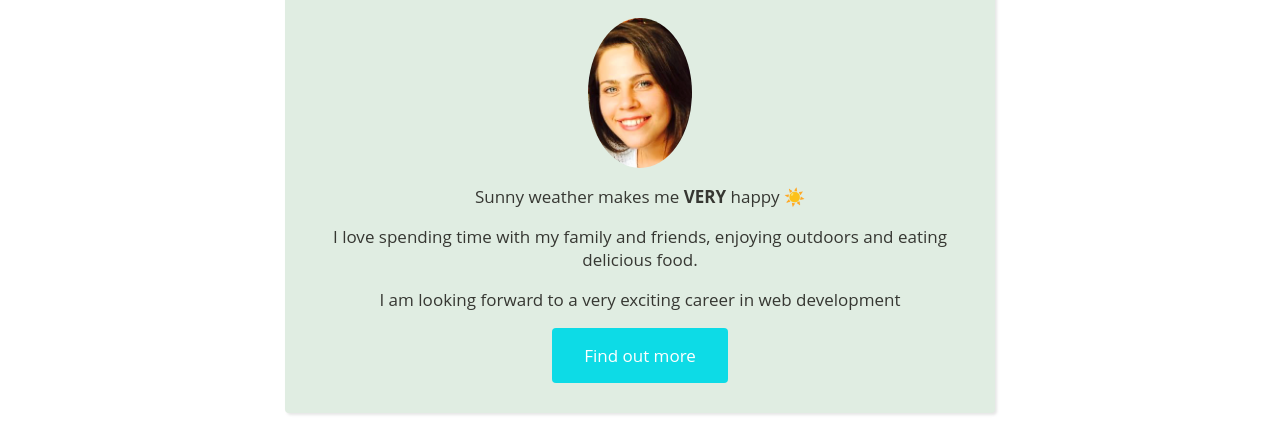
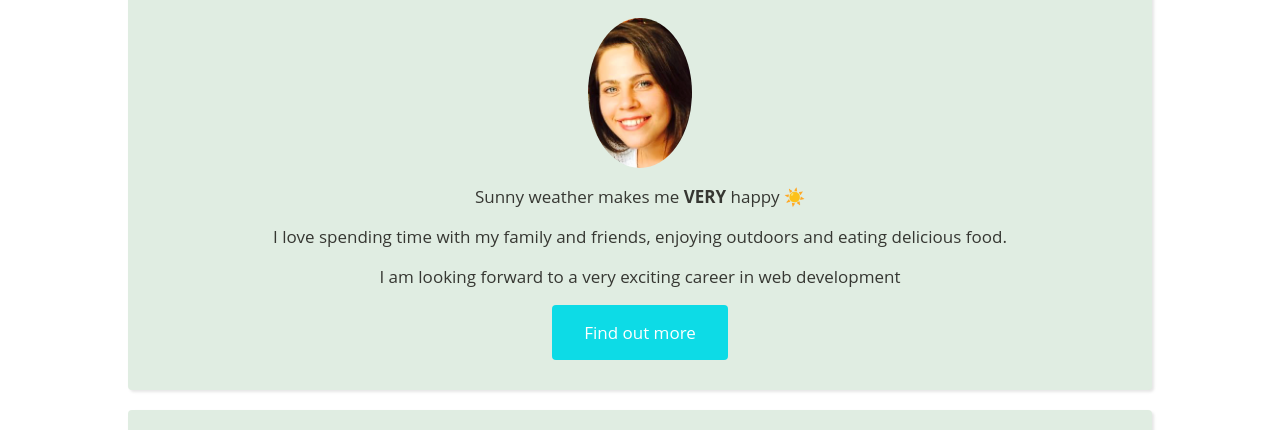
Before and after one commit to casantadu/profile, a plain HTML site: page index.html in a window 1280 px wide. Shown: the part 157-587 px from the top of the page. Drawn offline with Linux system fonts and the light colour scheme.

Commit message:
Update style.css

```diff
--- a/style.css
+++ b/style.css
@@ -112,7 +112,7 @@ img {
   padding: 30px;                             /* Internal space */
   border-radius: 4px;                        /* Small radius */
   box-shadow: 2px 2px 3px rgba(0,0,0,.1);
-  max-width: 650px;
+/*   max-width: 650px; */
   margin: 20px auto;
   text-align: center;
   font-size: 17px;
```
